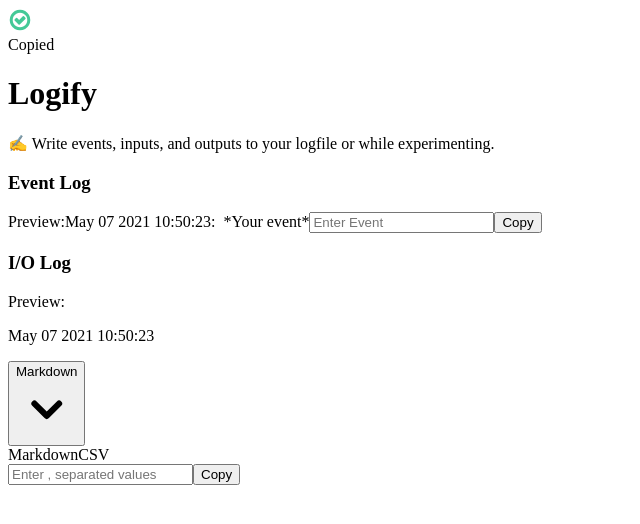
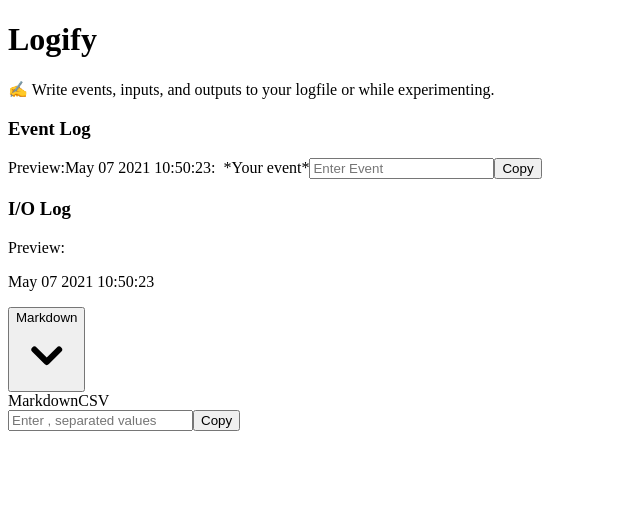
Before and after one commit to nishantrpai/logify, a Next.js app: page / in a window 1280 px wide. Shown: the top 524 px of the page, without its empty margins (0-640 px from the left). Built offline with nearby package versions, Linux system fonts and the light colour scheme.

Commit message:
removed notification, going to update on the button text

```diff
--- a/components/notification.js
+++ /dev/null
@@ -1,37 +0,0 @@
-export const Notification = ({ alert, setalert }) => {
-
-  return (
-    <div className={`flex absolute right-20 z-10 transition duration-300 ease-in-out`}>
-      <div className="m-auto">
-        <div className="bg-white rounded-lg border-gray-300 border p-3 shadow-xl">
-          <div className="flex flex-row">
-            {alert == 'success' &&
-              <div className="px-1 py-3">
-                <svg width="24" height="24" viewBox="0 0 1792 1792" fill="#44C997" xmlns="http://www.w3.org/2000/svg">
-                  <path d="M1299 813l-422 422q-19 19-45 19t-45-19l-294-294q-19-19-19-45t19-45l102-102q19-19 45-19t45 19l147 147 275-275q19-19 45-19t45 19l102 102q19 19 19 45t-19 45zm141 83q0-148-73-273t-198-198-273-73-273 73-198 198-73 273 73 273 198 198 273 73 273-73 198-198 73-273zm224 0q0 209-103 385.5t-279.5 279.5-385.5 103-385.5-103-279.5-279.5-103-385.5 103-385.5 279.5-279.5 385.5-103 385.5 103 279.5 279.5 103 385.5z" />
-                </svg>
-              </div>
-            }
-
-            <i onClick={() => { setalert('') }}
-              className="absolute cursor-pointer h-8 w-8 right-2
-              text-gray-300 top-2 text-right fas fa-times"
-            />
-
-            {alert == 'success' &&
-              <div className="ml-2 mr-6">
-                <span className="font-semibold">Copied</span>
-              </div>
-            }
-            {alert == 'error' &&
-              <div className="ml-2 mr-6">
-                <span className="font-semibold">Oops 😓</span>
-                <span className="block text-gray-500">Unable to copy!</span>
-              </div>
-            }
-          </div>
-        </div>
-      </div>
-    </div>
-  )
-}
--- a/package.json
+++ b/package.json
@@ -8,7 +8,6 @@
     "start": "next start"
   },
   "dependencies": {
-    "@headlessui/react": "^1.1.1",
     "next": "latest",
     "react": "^17.0.1",
     "react-dom": "^17.0.1"
--- a/pages/index.js
+++ b/pages/index.js
@@ -1,9 +1,7 @@
 import Head from "next/head";
 import { useEffect, useState } from "react";
-import { Transition } from '@headlessui/react'
 import { timeNow } from "../libs/time";
 import { copyText, getDataEntry } from "../libs/util";
-import { Notification } from "../components/notification";
 
 const EventLog = () => {
   const [event, setEvent] = useState('');
@@ -119,24 +117,6 @@ export default function Home() {
         <link rel="icon" href="/favicon.ico" />
       </Head>
 
-      {/* Notification section */}
-      <Transition
-          show={alert !== ''}
-          enter="transition-opacity duration-75"
-          enterFrom="opacity-0"
-          enterTo="opacity-100"
-          leave="transition-opacity duration-150"
-          leaveFrom="opacity-100"
-          leaveTo="opacity-0"
-        >
-          <Notification
-            alert={alert}
-            setalert={setalert}
-          />
-
-        </Transition>
-
-
       <main className="flex flex-col items-center max-w-2xl justify-start flex-1 px-10 py-20 text-center">
         <h1 className="text-6xl mb-4 font-bold">Logify</h1>
         <p className="mt-6 flex text-gray-400">✍️ Write events, inputs, and outputs to your logfile or while experimenting.</p>
```
Also changed, not shown: 1 other file (tests, documents, lock files or other folders).
